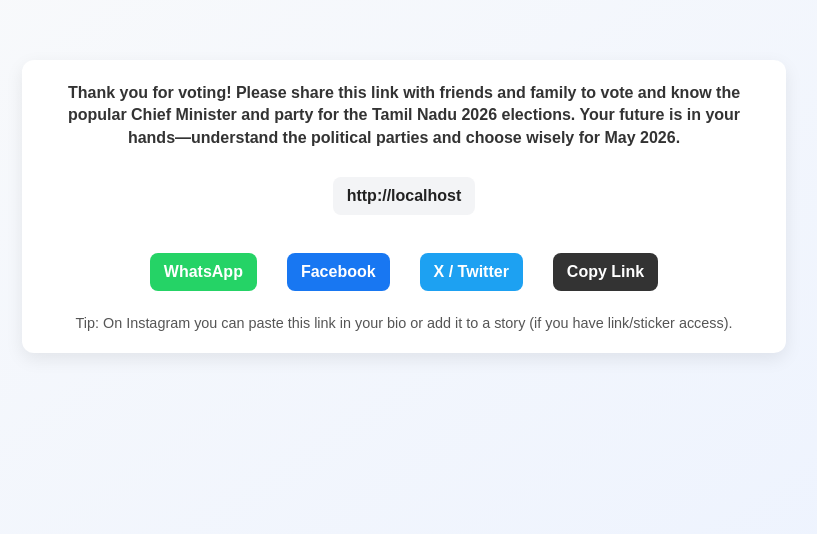
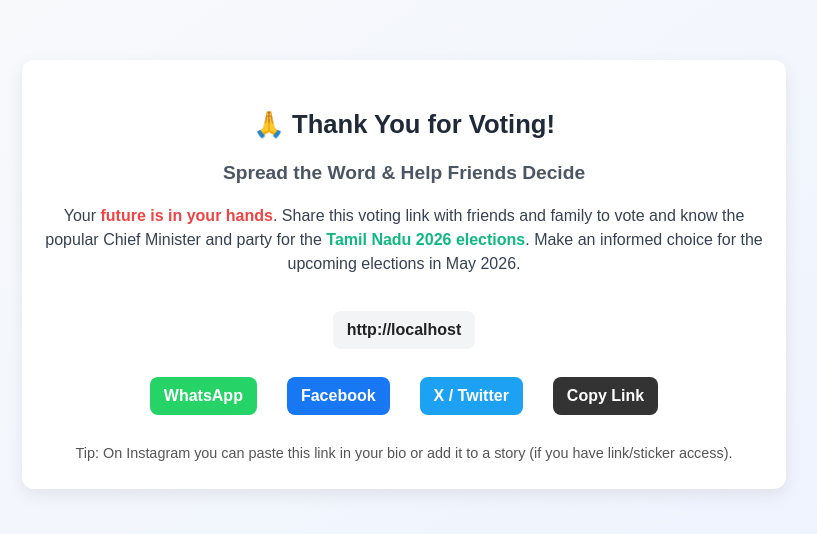
Before and after one commit to monetaryearn-commits/vote-site, a plain HTML site: page share.html in a window 1280 px wide. Shown: the whole page, without its empty margins (236-1053 px from the left). Drawn offline with Linux system fonts and the light colour scheme.

Commit message:
Update share.html

```diff
--- a/share.html
+++ b/share.html
@@ -6,23 +6,48 @@
   <title>Share this Vote</title>
   <link rel="stylesheet" href="style.css" />
   <style>
-    /* Small extra layout for share page */
+    /* Share page container */
     .share-container {
       max-width: 720px;
       margin: 40px auto;
       background: #fff;
-      padding: 22px;
+      padding: 28px 22px;
       border-radius: 12px;
       box-shadow: 0 6px 18px rgba(0,0,0,0.08);
       text-align: center;
     }
+
+    /* Thank-you / message section */
     .thank-message {
+      margin-bottom: 20px;
+      line-height: 1.5;
+      color: #333;
+    }
+    .thank-message h1 {
+      font-size: 1.6rem;
+      color: #1F2937; /* dark slate */
+      margin-bottom: 8px;
+    }
+    .thank-message h2 {
+      font-size: 1.2rem;
+      color: #4B5563; /* gray shade */
+      font-weight: 600;
+      margin-bottom: 8px;
+    }
+    .thank-message p {
       font-size: 1rem;
+      color: #374151; /* medium gray */
+    }
+    .highlight {
+      color: #EF4444; /* red */
       font-weight: bold;
-      margin-bottom: 18px;
-      color: #333;
-      line-height: 1.4;
     }
+    .important {
+      color: #10B981; /* green */
+      font-weight: bold;
+    }
+
+    /* Shareable link */
     .site-link {
       display: inline-block;
       background: #f3f4f6;
@@ -31,54 +56,63 @@
       font-weight: 600;
       margin: 10px 0 18px;
       word-break: break-all;
+      cursor: pointer;
     }
-    .share-row { display:flex; gap:10px; flex-wrap:wrap; justify-content:center; }
+
+    /* Social buttons */
+    .share-row {
+      display:flex;
+      gap:10px;
+      flex-wrap:wrap;
+      justify-content:center;
+      margin-bottom: 20px;
+    }
     .share-btn {
       display:inline-flex; align-items:center; gap:8px;
       padding:10px 14px; border-radius:8px; border: none; cursor:pointer;
       font-weight:600; color:#fff;
     }
-    .wa { background:#25D366; }            /* WhatsApp green */
-    .fb { background:#1877F2; }            /* Facebook blue */
-    .tw { background:#1DA1F2; }            /* X / Twitter blue */
-    .copy { background:#333; }             /* copy black */
+    .wa { background:#25D366; }   /* WhatsApp green */
+    .fb { background:#1877F2; }   /* Facebook blue */
+    .tw { background:#1DA1F2; }   /* Twitter/X blue */
+    .copy { background:#333; }    /* copy black */
+
     .small-note { color:#555; font-size:0.9rem; margin-top:14px; }
-    a.share-link { color: inherit; text-decoration: none; display:inline-flex; align-items:center; gap:8px; }
+
+    /* Responsive tweaks */
+    @media (max-width:480px) {
+      .thank-message h1 { font-size:1.3rem; }
+      .thank-message h2 { font-size:1rem; }
+      .thank-message p { font-size:0.95rem; }
+      .share-btn { flex: 1 1 45%; justify-content:center; }
+    }
   </style>
 </head>
 <body class="bg-gray-50" style="font-family:Arial, Helvetica, sans-serif;">
 
   <div class="share-container">
 
-    <!-- Thank-you message -->
+    <!-- Enhanced Thank-you message -->
     <div class="thank-message">
-      Thank you for voting! Please share this link with friends and family to vote and know the popular Chief Minister and party for the Tamil Nadu 2026 elections.
-      Your future is in your hands—understand the political parties and choose wisely for May 2026.
+      <h1>🙏 Thank You for Voting!</h1>
+      <h2>Spread the Word & Help Friends Decide</h2>
+      <p>
+        Your <span class="highlight">future is in your hands</span>.
+        Share this voting link with friends and family to vote and know the
+        popular Chief Minister and party for the <span class="important">Tamil Nadu 2026 elections</span>.
+        Make an informed choice for the upcoming elections in May 2026.
+      </p>
     </div>
 
     <!-- Shareable link -->
-    <div id="siteLink" class="site-link"></div>
+    <div id="siteLink" class="site-link" title="Click to copy"></div>
 
-    <div class="share-row" style="margin-top:10px">
-      <!-- WhatsApp -->
-      <button id="whatsappBtn" class="share-btn wa" title="Share on WhatsApp">
-        <span>WhatsApp</span>
-      </button>
-
-      <!-- Facebook -->
-      <button id="facebookBtn" class="share-btn fb" title="Share on Facebook">
-        <span>Facebook</span>
-      </button>
-
-      <!-- X / Twitter -->
-      <button id="twitterBtn" class="share-btn tw" title="Share on X (Twitter)">
-        <span>X / Twitter</span>
-      </button>
-
-      <!-- Copy link -->
-      <button id="copyBtn" class="share-btn copy" title="Copy link">
-        <span>Copy Link</span>
-      </button>
+    <!-- Social buttons -->
+    <div class="share-row">
+      <button id="whatsappBtn" class="share-btn wa" title="Share on WhatsApp">WhatsApp</button>
+      <button id="facebookBtn" class="share-btn fb" title="Share on Facebook">Facebook</button>
+      <button id="twitterBtn" class="share-btn tw" title="Share on X / Twitter">X / Twitter</button>
+      <button id="copyBtn" class="share-btn copy" title="Copy link">Copy Link</button>
     </div>
 
     <div class="small-note">
@@ -87,17 +121,9 @@
   </div>
 
   <script>
-    // Get the site link to share (use the current origin + optional path)
     const siteLink = window.location.origin;
     document.getElementById('siteLink').textContent = siteLink;
 
-    // Buttons
-    const whatsappBtn = document.getElementById('whatsappBtn');
-    const facebookBtn = document.getElementById('facebookBtn');
-    const twitterBtn = document.getElementById('twitterBtn');
-    const copyBtn = document.getElementById('copyBtn');
-
-    // Helper: show toast
     function showToast(msg) {
       const toast = document.createElement('div');
       toast.className = 'toast-message';
@@ -107,40 +133,45 @@
       setTimeout(()=> { toast.classList.remove('show'); setTimeout(()=> toast.remove(), 500); }, 2500);
     }
 
-    // WhatsApp share
-    whatsappBtn.addEventListener('click', () => {
+    // Copy link
+    const linkDiv = document.getElementById('siteLink');
+    linkDiv.onclick = async () => {
+      try {
+        await navigator.clipboard.writeText(siteLink);
+        showToast("✅ Link copied!");
+      } catch {
+        prompt("Copy this link:", siteLink);
+      }
+    };
+
+    // Social buttons
+    document.getElementById('whatsappBtn').onclick = () => {
       const text = encodeURIComponent("Vote here: " + siteLink);
       window.open(`https://wa.me/?text=${text}`, '_blank');
-    });
-
-    // Facebook share
-    facebookBtn.addEventListener('click', () => {
+    };
+    document.getElementById('facebookBtn').onclick = () => {
       const url = encodeURIComponent(siteLink);
       window.open(`https://www.facebook.com/sharer/sharer.php?u=${url}`, '_blank', 'noopener');
-    });
-
-    // Twitter/X share
-    twitterBtn.addEventListener('click', () => {
+    };
+    document.getElementById('twitterBtn').onclick = () => {
       const text = encodeURIComponent("Vote here!");
       const url = encodeURIComponent(siteLink);
       window.open(`https://twitter.com/intent/tweet?text=${text}&url=${url}`, '_blank', 'noopener');
-    });
-
-    // Copy link
-    copyBtn.addEventListener('click', async () => {
+    };
+    document.getElementById('copyBtn').onclick = async () => {
       try {
         await navigator.clipboard.writeText(siteLink);
         showToast("✅ Link copied!");
-      } catch (err) {
+      } catch {
         const input = document.createElement('input');
         input.value = siteLink;
         document.body.appendChild(input);
         input.select();
-        input.setSelectionRange(0, 99999);
-        try { document.execCommand('copy'); showToast("✅ Link copied!"); } catch(e) { prompt("Copy this link:", siteLink); }
+        document.execCommand('copy');
         input.remove();
+        showToast("✅ Link copied!");
       }
-    });
+    };
   </script>
 </body>
 </html>
```
